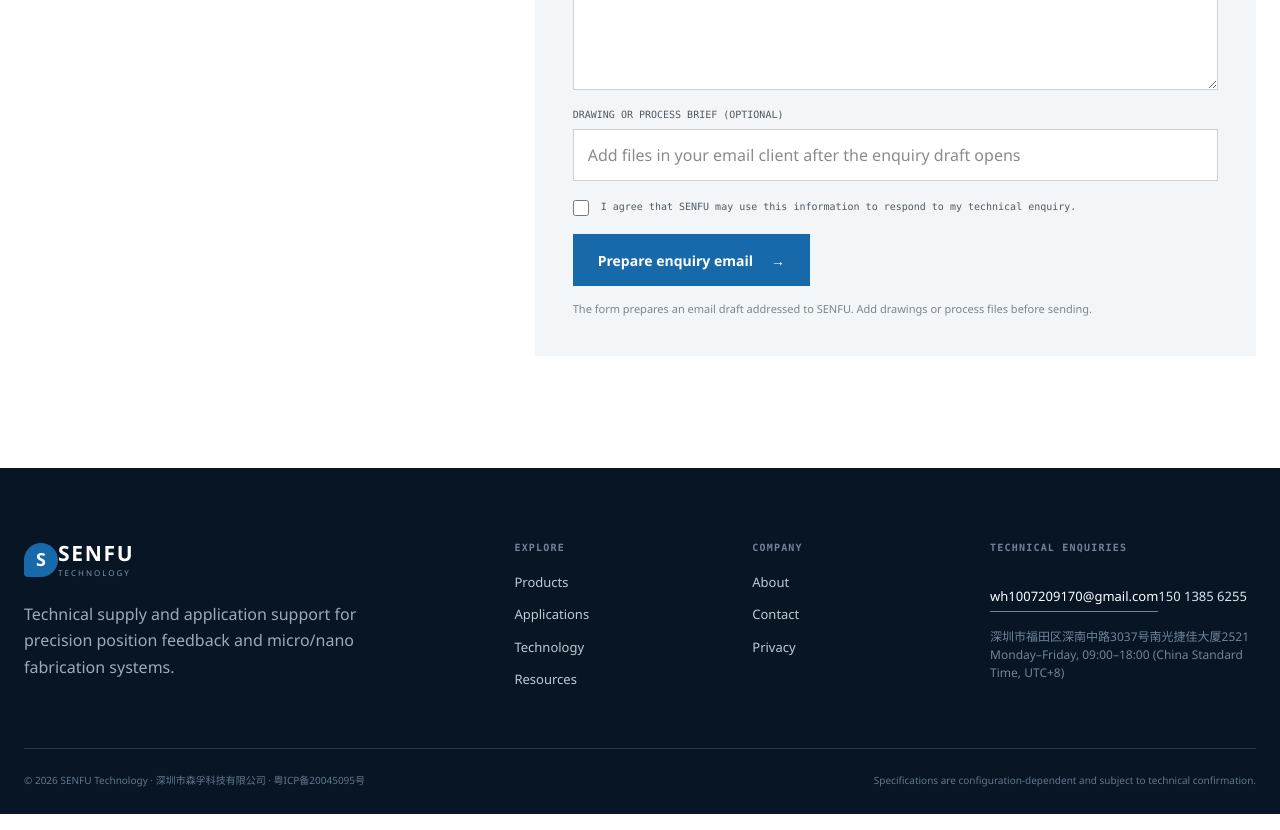
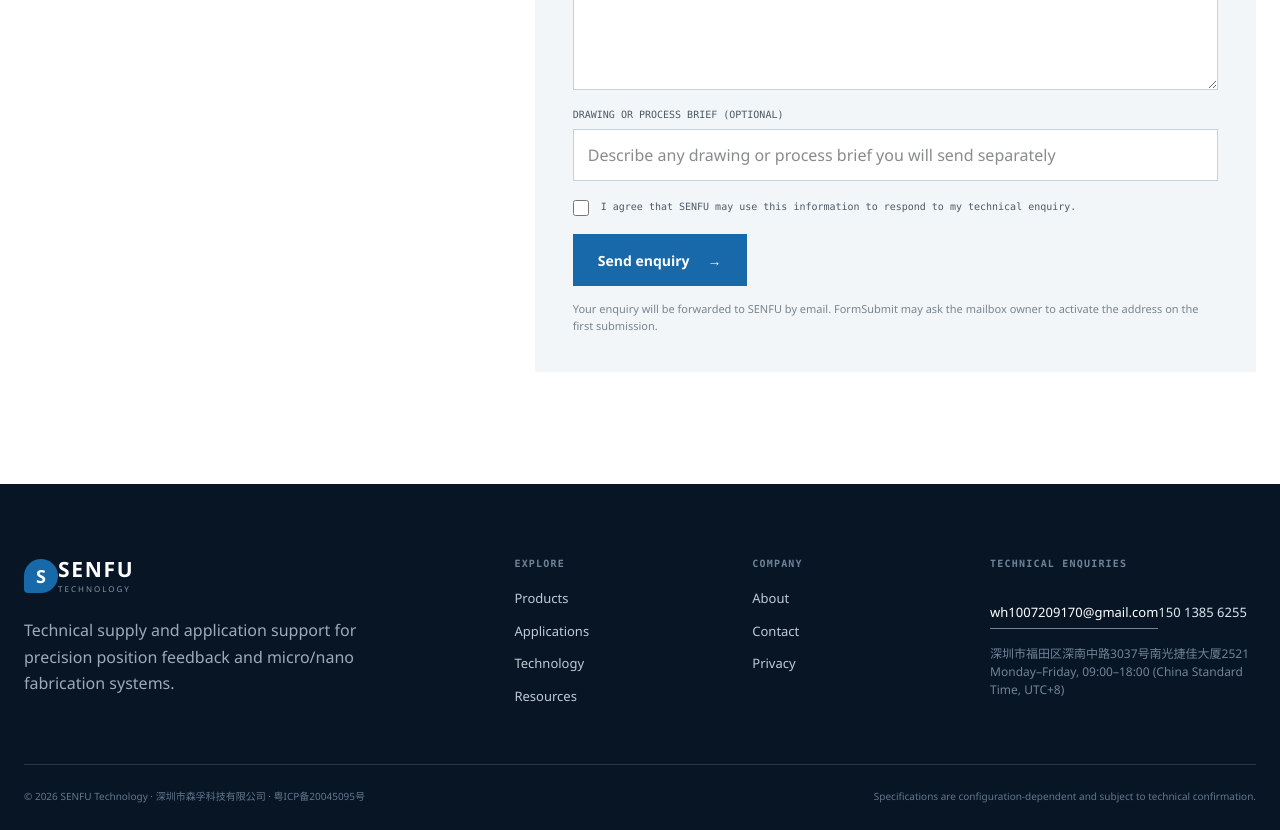
Before and after one commit to WilsonWuH/senfu, a Next.js app: page /contact in a window 1280 px wide. Shown: the part 1180-2010 px from the top of the page. Built offline with nearby package versions, Linux system fonts and the light colour scheme; no server answers.

Commit message:
Send enquiries through FormSubmit (#2)
* Use SENFU logo in site header

* Send enquiries through FormSubmit

```diff
--- a/src/app/contact/page.tsx
+++ b/src/app/contact/page.tsx
@@ -10,6 +10,7 @@ export const metadata: Metadata = {
 
 export default function Page() {
   const emailReady = Boolean(siteConfig.email);
+  const formSubmitEndpoint = "https://formsubmit.co/wh1007209170@gmail.com";
   return <>
     <ListingHero eyebrow="TECHNICAL ENQUIRY" title="Discuss your application." description="The useful first conversation starts with operating requirements. Choose the relevant route and share what is already known." breadcrumbs={[{ label: "Home", href: "/" }, { label: "Contact" }]} primaryHref={emailReady ? `mailto:${siteConfig.email}` : "#application-form"} primaryLabel={emailReady ? "Email SENFU directly" : "Prepare an application brief"} />
     <section className="section contact-section" id="application-form">
@@ -26,16 +27,21 @@ export default function Page() {
             <span>{company.hours}</span>
           </div>
         </div>
-        <form className="rfq-form" action={emailReady ? `mailto:${siteConfig.email}` : undefined} method={emailReady ? "post" : undefined} encType={emailReady ? "text/plain" : undefined}>
+        <form className="rfq-form" action={formSubmitEndpoint} method="post" encType="application/x-www-form-urlencoded">
+          <input type="hidden" name="_subject" value="New SENFU technical enquiry" />
+          <input type="hidden" name="_captcha" value="true" />
+          <input type="hidden" name="_template" value="table" />
+          <input type="hidden" name="_next" value="https://senfuprecision.com/contact/?submitted=1" />
+          <input className="form-honeypot" type="text" name="_honey" tabIndex={-1} autoComplete="off" aria-hidden="true" />
           <label><span>Product area *</span><select name="Product area" required defaultValue=""><option value="" disabled>Select one</option><option>Optical encoder</option><option>Lithography system</option><option>Engineering resources</option><option>Other technical enquiry</option></select></label>
           <div className="form-two"><label><span>Name *</span><input name="Name" required autoComplete="name" /></label><label><span>Work email *</span><input name="Email" type="email" required autoComplete="email" /></label></div>
           <div className="form-two"><label><span>Company / institution *</span><input name="Company" required autoComplete="organization" /></label><label><span>Country / region *</span><input name="Country" required autoComplete="country-name" /></label></div>
           <label><span>Existing model or technology</span><input name="Existing model" placeholder="e.g. SMG20, ZML100A or current alternative" /></label>
           <label><span>Application and critical requirements *</span><textarea name="Application" required rows={7} placeholder="For encoders: resolution, travel, speed, interface, environment, space. For lithography: feature, substrate, resist, wavelength, overlay, grayscale, pattern format." /></label>
-          <label><span>Drawing or process brief (optional)</span><input name="Attachment note" placeholder="Add files in your email client after the enquiry draft opens" /></label>
+          <label><span>Drawing or process brief (optional)</span><input name="Attachment note" placeholder="Describe any drawing or process brief you will send separately" /></label>
           <label className="consent"><input type="checkbox" required name="Consent" value="Yes" /><span>I agree that SENFU may use this information to respond to my technical enquiry.</span></label>
-          <button className="button button-primary" type="submit" disabled={!emailReady}>{emailReady ? "Prepare enquiry email" : "Sales email pending configuration"} <span>→</span></button>
-          <p className="form-note">{emailReady ? "The form prepares an email draft addressed to SENFU. Add drawings or process files before sending." : "The form is visually complete; submission activates when a sales email is configured for launch."}</p>
+          <button className="button button-primary" type="submit">Send enquiry <span>→</span></button>
+          <p className="form-note">Your enquiry will be forwarded to SENFU by email. FormSubmit may ask the mailbox owner to activate the address on the first submission.</p>
         </form>
       </div>
     </section>
--- a/src/app/globals.css
+++ b/src/app/globals.css
@@ -320,6 +320,7 @@ img { max-width: 100%; }
 .rfq-form label > span { color: #4d5a66; font: 570 10px/1.3 var(--font-geist-mono), monospace; text-transform: uppercase; }
 .rfq-form input, .rfq-form select, .rfq-form textarea { width: 100%; border: 1px solid #c9d1d8; border-radius: 0; background: white; padding: 13px 14px; color: var(--ink); outline: 0; }
 .rfq-form input:focus, .rfq-form select:focus, .rfq-form textarea:focus { border-color: var(--blue); box-shadow: 0 0 0 2px rgba(23,105,170,.12); }
+.form-honeypot { position: absolute; left: -10000px; width: 1px; height: 1px; opacity: 0; pointer-events: none; }
 .form-two { display: grid; grid-template-columns: 1fr 1fr; gap: 16px; }
 .consent { display: grid !important; grid-template-columns: 20px 1fr; align-items: start; }
 .consent input { width: 16px; height: 16px; margin: 1px 0 0; }
```
